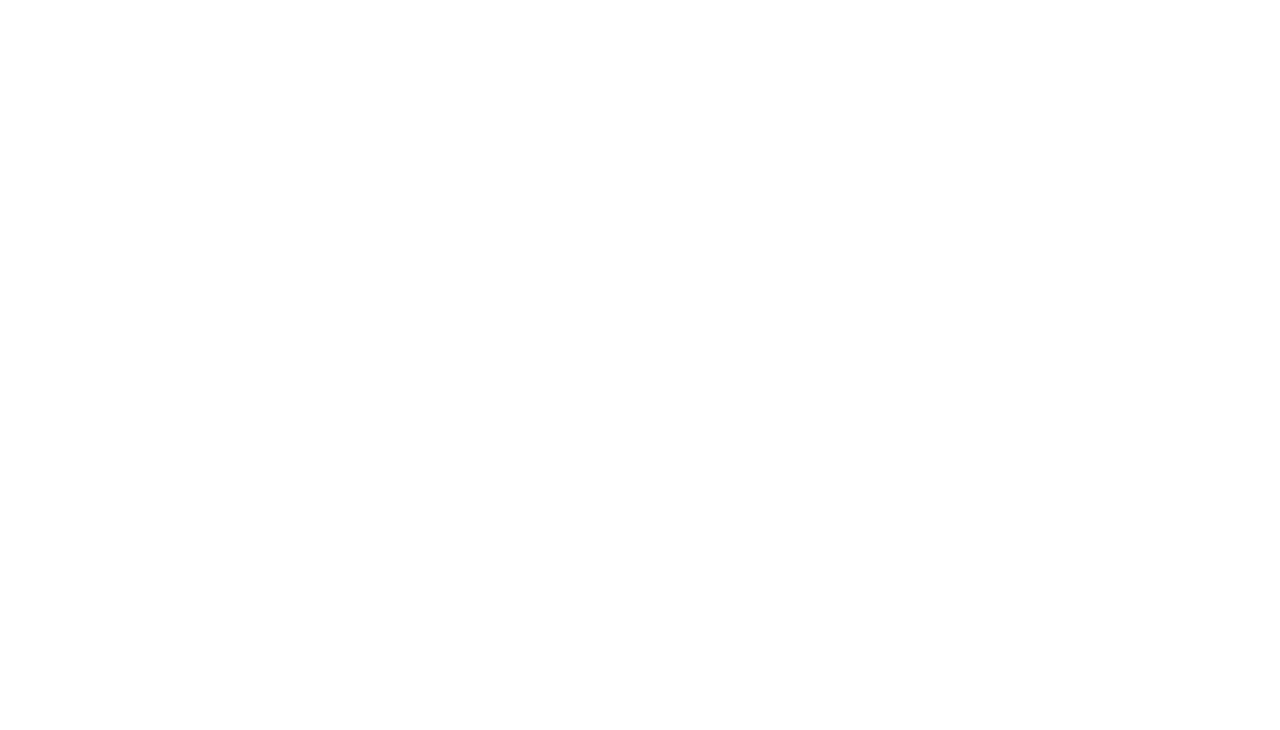
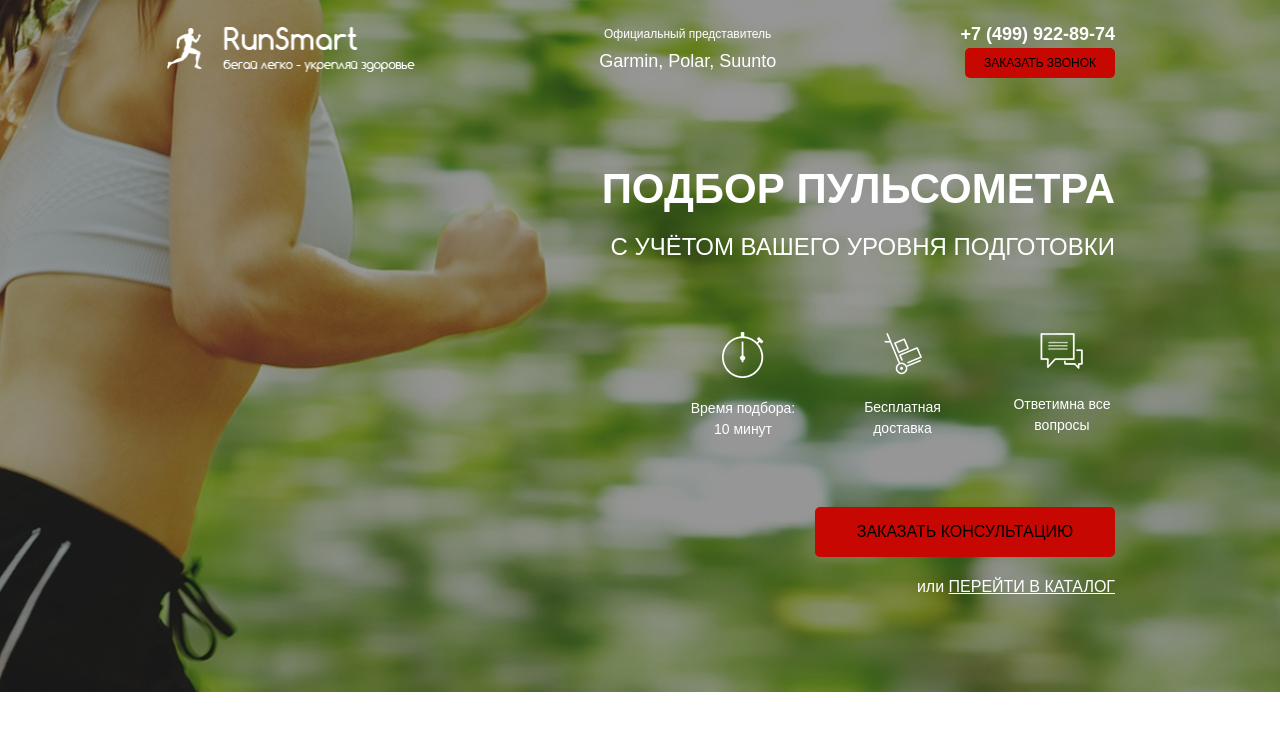
Before and after one commit to bragaion/pulse, a website: page src/index.html in a window 1280 px wide. Drawn offline with Linux system fonts and the light colour scheme.

Commit message:
Second Commit. Promo

```diff
--- a/src/index.html
+++ b/src/index.html
@@ -9,6 +9,48 @@
     <link rel="stylesheet" href="css/style.min.css">
 </head>
 <body>
+    <div class="promo">
+        <div class="container">
+            <header class="header">
+                <a href="#" class="header__logo">
+                    <img src="icons/logo.png" alt="Logo">
+                </a>
+                <div class="header__official">
+                    Официальный представитель
+                    <span>Garmin, Polar, Suunto</span>
+                </div>
+                <div class="header__contacts">
+                    <a href="tel:+74999228974" class="header__phone">+7 (499) 922-89-74</a>
+                    <button class="button">заказать звонок</button>
+                </div>
+            </header>
 
+            <div class="promo__wrapper">
+                <h1 class="promo__header">Подбор пульсометра</h1>
+                <h2 class="promo__subheader">с учётом Вашего уровня подготовки</h2>
+
+                <div class="promo__icons">
+                    <div class="promo__icon">
+                        <img src="icons/main_sceen/timer.png" alt="Icon">
+                        Время подбора: 10 минут
+                    </div>
+                    <div class="promo__icon">
+                        <img src="icons/main_sceen/hand-cart.png" alt="Icon">
+                        Бесплатная доставка
+                    </div>
+                    <div class="promo__icon">
+                        <img src="icons/main_sceen/messages.png" alt="Icon">
+                        Ответимна все вопросы
+                    </div>
+                </div>
+
+                <button class="button button_main">заказать консультацию</button>
+                <div class="promo__link">
+                    или
+                    <a href="#">ПЕРЕЙТИ В КАТАЛОГ</a>
+                </div>
+            </div>
+        </div>
+    </div>
 </body>
 </html>
--- a/src/sass/base/_variables.scss
+++ b/src/sass/base/_variables.scss
@@ -0,0 +1 @@
+$main-color: #c70701
--- a/src/sass/blocks/_buttons.scss
+++ b/src/sass/blocks/_buttons.scss
@@ -0,0 +1,16 @@
+.button {
+    width: 150px;
+    height: 30px;
+    border-radius: 5px;
+    background-color: $main-color;
+    border: none;
+    font-size: 12px;
+    font-weight: 500;
+    text-transform: uppercase;
+    &_main {
+        width: 300px;
+        height: 50px;
+        font-size: 16px;
+        margin-top: 67px;
+    }
+}
--- a/src/sass/blocks/_header.scss
+++ b/src/sass/blocks/_header.scss
@@ -0,0 +1,37 @@
+.header {
+    display: flex;
+    justify-content: space-between;
+    align-items: center;
+    &__logo {
+        width: 250px;
+        img {
+            width: 100%;
+        }
+    }
+    &__official {
+        color: #ffffff;
+        font-weight: 500;
+        font-size: 12px;
+        text-align: center;
+        span {
+            margin-top: 5px;
+            display: block;
+            font-size: 18px;
+            }
+        }
+    &__phone {
+        display: block;
+        color:#ffffff;
+        font-size: 18px;
+        font-weight: 700;
+        text-decoration: none;
+        &:hover {
+            color: black;
+        }
+    }
+    &__contacts {
+        display: flex;
+        flex-direction: column;
+        align-items: flex-end;
+    }
+}
--- a/src/sass/blocks/_promo.scss
+++ b/src/sass/blocks/_promo.scss
@@ -0,0 +1,55 @@
+.promo {
+    min-height: 650px;
+    padding: 21px 0 93px 0;
+    background: url(../../img/main.jpg) center ( center / cover ) no-repeat;
+    &__wrapper {
+        display: flex;
+        flex-direction: column;
+        align-items: flex-end;
+        margin-top: 90px;
+    }
+    &__header {
+        color: #ffffff;
+        font-size: 42px;
+        font-weight: 700;
+        text-transform: uppercase;
+        line-height: 42px;
+    }
+    &__subheader {
+        margin-top: 17px;
+        color:#ffffff;
+        font-size: 24px;
+        line-height: 24px;
+        font-weight: 500;
+        text-transform: uppercase;
+    }
+    &__icons {
+        margin-top: 65px;
+        width: 425px;
+        display: flex;
+        justify-content: space-between;
+    }
+    &__icon {
+        width: 106px;
+        text-align: center;
+        color: #ffffff;
+        font-size: 14px;
+        font-weight: 500;
+        img {
+            display: block;
+            margin: 0 auto;
+            margin-bottom: 20px;
+        }
+    }
+    &__link {
+        color: #ffffff;
+        font-weight: 500;
+        font-size: 16px;
+        margin-top: 18px;
+        a {
+            text-decoration: underline;
+            text-transform: uppercase;
+            color:#ffffff;
+        }
+    }
+}
--- a/src/sass/style.scss
+++ b/src/sass/style.scss
@@ -0,0 +1,12 @@
+@import 'base/variables';
+@import 'blocks/promo';
+@import 'blocks/header';
+@import 'blocks/buttons';
+* {
+    font-family: 'Museo Sans Cyrl', sans-serif;
+}
+.container {
+    max-width: 950px;
+    margin: 0 auto;
+
+}
```
Also changed, not shown: src/css/style.min.css, src/icons/logo.png (added), src/icons/main_sceen/hand-cart.png (added), src/icons/main_sceen/messages.png (added), src/icons/main_sceen/timer.png (added), src/img/main.jpg (added).
